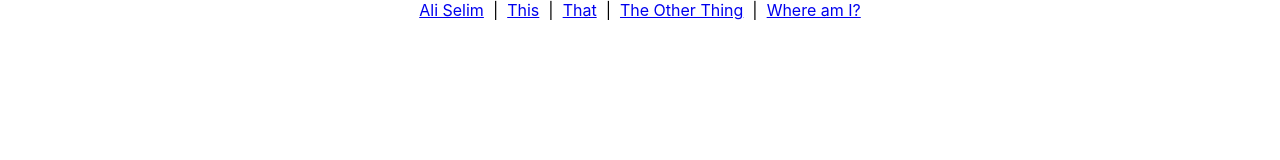
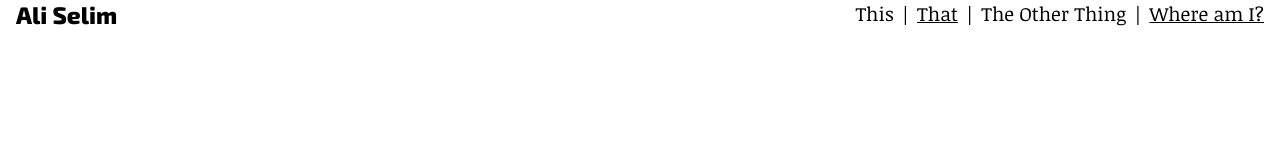
Before and after one commit to ripleymay/aliselim, a React (Create React App) app: page / in a window 1280 px wide. Shown: the top 160 px of the page. Built offline with nearby package versions, Linux system fonts and the light colour scheme; no server answers.

Commit message:
nav bar and post card beautification

```diff
--- /dev/null
+++ b/src/components/NavBar/NavBar.css
@@ -0,0 +1,40 @@
+nav {
+    display: flex;
+    justify-content: space-between;
+    padding: 0 2vmin;
+}
+
+nav.selected {
+    background-color: black;
+    color: white;
+}
+
+nav a {
+    text-decoration: none;
+    color: black;
+    font-family: 'Noticia Text', serif;
+    font-size: 1.2rem;
+}
+
+nav a:hover {
+    text-decoration: line-through;
+}
+
+nav.selected a {
+    color: white;
+}
+
+.odd-link {
+    text-decoration: underline;
+}
+
+.odd-link:hover {
+    text-decoration: none;
+    cursor:grab;
+}
+
+.ali-nav {
+    text-decoration: none;
+    font-size: 1.5rem;
+    font-family: 'Exo 2', sans-serif;
+}
--- a/src/components/NavBar/NavBar.jsx
+++ b/src/components/NavBar/NavBar.jsx
@@ -1,6 +1,7 @@
 import React from 'react';
 import { Link } from 'react-router-dom';
 import * as usersService from '../../utilities/users-service';
+import './NavBar.css';
 
 export default function NavBar(props) {
 
@@ -11,17 +12,20 @@ export default function NavBar(props) {
 
   return (
     <nav className={props.selectedButton ? 'selected' : null}>
+      <div>
         { props.user && <><Link to="/posts/new">Add a post</Link> &nbsp; | &nbsp;</> }
-      <Link to="/">Ali Selim</Link>
-      &nbsp; | &nbsp;
+        <Link to="/" className="odd-link ali-nav">Ali Selim</Link>
+      </div>
+      <div>
         <Link to="/spoken">This</Link>
         &nbsp; | &nbsp;
-      <Link to="/written">That</Link>
+        <Link to="/written" className="odd-link">That</Link>
         &nbsp; | &nbsp;
         <Link to="/visual">The Other Thing</Link>
         &nbsp; | &nbsp;
-      <Link to="/contact">Where am I?</Link>
+        <Link to="/contact" className="odd-link">Where am I?</Link>
         { props.user && <>&nbsp; | &nbsp; <Link to="" onClick={handleLogOut}>Logout</Link></> }
+      </div>
     </nav>
   );
 }
--- /dev/null
+++ b/src/components/PostCard/PostCard.css
@@ -0,0 +1,22 @@
+.PostCards {
+    display: flex;
+    flex-wrap: wrap;
+    justify-content: center;
+  }
+
+.PostCards > a {
+    text-decoration: none;
+}
+
+.post-card {
+    background-color: black;
+    margin: 2vmin;
+    padding: 2vmin;
+    font-family: 'Noticia Text', serif;
+    max-width: 95vw;
+}
+
+.card-title {
+    text-decoration: none;
+    color: white;
+}
--- /dev/null
+++ b/src/components/PostCard/PostCard.jsx
@@ -0,0 +1,13 @@
+import React from 'react';
+import { Link } from 'react-router-dom';
+import './PostCard.css';
+
+export default function ({post}) {
+    return (
+        <Link to={`/posts/${post._id}`}>
+            <div className="post-card">
+                <h1 className="card-title"> {post.title} </h1>
+                <img src={post.image} alt={post.title} className="card-image"/>
+            </div>
+        </Link>)
+}
--- a/src/pages/App/App.css
+++ b/src/pages/App/App.css
@@ -7,11 +7,13 @@ body {
   background: white;
 }
 
-nav {
-  text-decoration: none;
+.work-title {
+  font-family: 'Exo 2', sans-serif;
+  font-size: 3rem;
 }
 
-nav.selected {
-  background-color: black;
-  color: white;
+.PostCards {
+  display: flex;
+  flex-wrap: wrap;
+  justify-content: center;
 }
--- a/src/pages/ContactPage/ContactPage.jsx
+++ b/src/pages/ContactPage/ContactPage.jsx
@@ -4,7 +4,8 @@ export default function ContactPage() {
 
   return (
     <>
-      <h1>Contact Work</h1>
+      <h1 className="work-title">Contact</h1>
+      <hr/>
     </>
   );
 }
--- a/src/pages/SpokenPage/SpokenPage.jsx
+++ b/src/pages/SpokenPage/SpokenPage.jsx
@@ -1,6 +1,6 @@
 import React, { useEffect } from 'react';
-import {Link} from 'react-router-dom';
 import * as postsAPI from '../../utilities/posts-api';
+import PostCard from '../../components/PostCard/PostCard';
 
 export default function SpokenPage({posts, setPosts}) {
 
@@ -14,15 +14,11 @@ export default function SpokenPage({posts, setPosts}) {
 
   return (
     <>
-      <h1>Spoken Work</h1>
+      <h1 className="work-title">Spoken Work</h1>
+    <hr/>
       <div className="PostCards">
         {posts.map((p, idx) =>
-          <Link to={`/posts/${p._id}`} key={idx}>
-            <div>
-              <h1> {p.title} </h1>
-              <img src={p.image} alt={p.title} width="300" />
-            </div>
-          </Link>
+          <PostCard post={p} key={idx}/>
         )}
       </div>
     </>
--- a/src/pages/VisualPage/VisualPage.jsx
+++ b/src/pages/VisualPage/VisualPage.jsx
@@ -1,6 +1,6 @@
 import React, { useEffect } from 'react';
-import {Link} from 'react-router-dom';
 import * as postsAPI from '../../utilities/posts-api';
+import PostCard from '../../components/PostCard/PostCard';
 
 export default function VisualPage({posts, setPosts}) {
 
@@ -14,16 +14,12 @@ export default function VisualPage({posts, setPosts}) {
 
   return (
     <>
-      <h1>Visual Work</h1>
+      <h1 className="work-title">Visual Work</h1>
+      <hr/>
       <div className="PostCards">
         {posts.map((p, idx) =>
-          <Link to={`/posts/${p._id}`} key={idx}>
-            <div>
-              <h1> {p.title} </h1>
-              <img src={p.image} alt={p.title} width="300" />
-            </div>
-          </Link>
-        )}
+            <PostCard post={p} key={idx}/>
+          )}
       </div>
     </>
   );
--- a/src/pages/WrittenPage/WrittenPage.jsx
+++ b/src/pages/WrittenPage/WrittenPage.jsx
@@ -1,6 +1,6 @@
 import React, { useEffect } from 'react';
-import {Link} from 'react-router-dom';
 import * as postsAPI from '../../utilities/posts-api';
+import PostCard from '../../components/PostCard/PostCard';
 
 export default function WrittenPage({posts, setPosts}) {
 
@@ -14,15 +14,11 @@ export default function WrittenPage({posts, setPosts}) {
 
   return (
     <>
-    <h1>Written Work</h1>
+    <h1 className="work-title">Written Work</h1>
+    <hr/>
     <div className="PostCards">
         {posts.map((p, idx) =>
-          <Link to={`/posts/${p._id}`} key={idx}>
-            <div>
-              <h1> {p.title} </h1>
-              <img src={p.image} alt={p.title} width="300" />
-            </div>
-          </Link>
+          <PostCard post={p} key={idx}/>
         )}
       </div>
     </>
```
Also changed, not shown: src/pages/SpokenPage/SpokenPage.css (deleted), src/pages/VisualPage/VisualPage.css (deleted), src/pages/WrittenPage/WrittenPage.css (deleted). Lines whose indentation alone changed are shown as unchanged.
